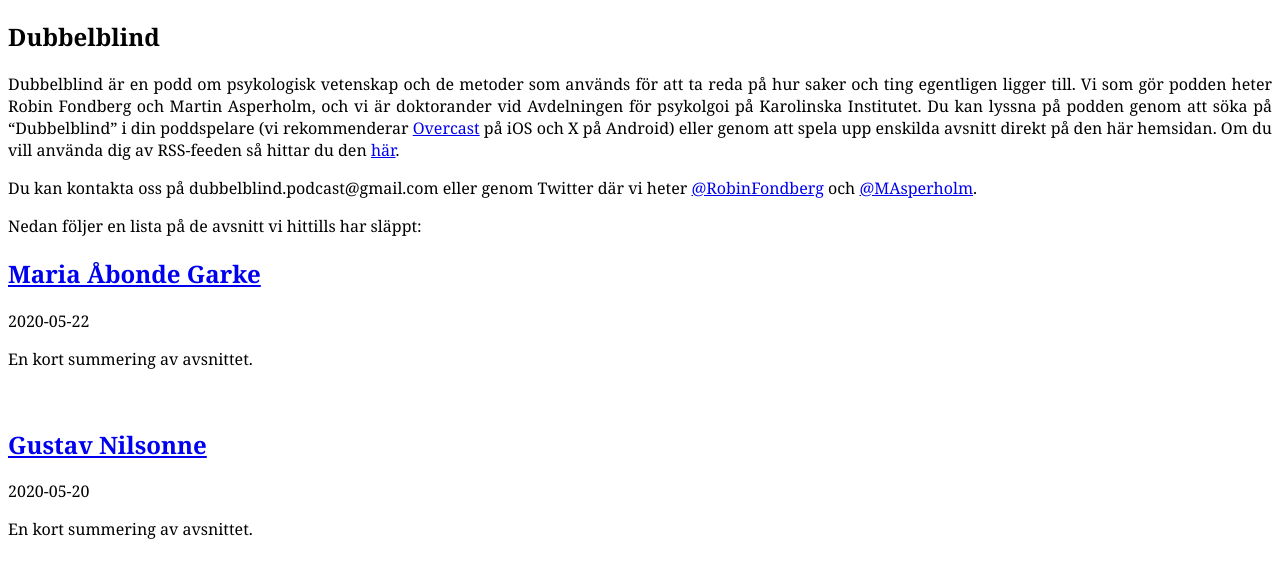
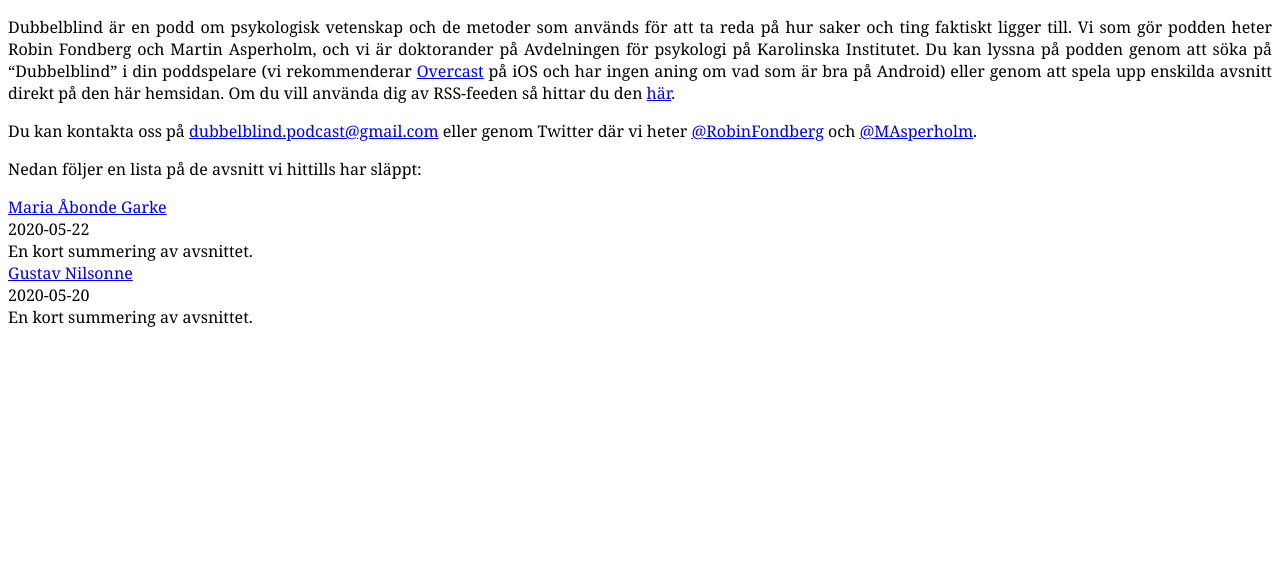
Before and after one commit to Dubbelblind/Dubbelblind.github.io, a Jekyll site: the page built from index_hemlig.md, in a window 1280 px wide. Shown: the top 578 px of the page. Built offline with Jekyll 4.4.1, drawn with Linux system fonts in a browser that asks for light colours.

Commit message:
Update index_hemlig.md

```diff
--- a/index_hemlig.md
+++ b/index_hemlig.md
@@ -10,38 +10,23 @@ layout: default
 	</html>
 -->
 
-# Dubbelblind
+Dubbelblind är en podd om psykologisk vetenskap och de metoder som används för att ta reda på hur saker och ting faktiskt ligger till. Vi som gör podden heter Robin Fondberg och Martin Asperholm, och vi är doktorander på Avdelningen för psykologi på Karolinska Institutet. Du kan lyssna på podden genom att söka på "Dubbelblind" i din poddspelare (vi rekommenderar [Overcast](https://overcast.fm) på iOS och har ingen aning om vad som är bra på Android) eller genom att spela upp enskilda avsnitt direkt på den här hemsidan. Om du vill använda dig av RSS-feeden så hittar du den [här](./podcast.xml).
 
-Dubbelblind är en podd om psykologisk vetenskap och de metoder som används för att ta reda på hur saker och ting egentligen ligger till. Vi som gör podden heter Robin Fondberg och Martin Asperholm, och vi är doktorander vid Avdelningen för psykolgoi på Karolinska Institutet. Du kan lyssna på podden genom att söka på "Dubbelblind" i din poddspelare (vi rekommenderar [Overcast](https://overcast.fm) på iOS och X på Android) eller genom att spela upp enskilda avsnitt direkt på den här hemsidan. Om du vill använda dig av RSS-feeden så hittar du den [här](./podcast.xml).
-
-Du kan kontakta oss på dubbelblind.podcast@gmail.com eller genom Twitter där vi heter [@RobinFondberg](https://twitter.com/RobinFondberg) och [@MAsperholm](https://twitter.com/MAsperholm).
+Du kan kontakta oss på <a href="mailto:dubbelblind@gmail.com">dubbelblind.podcast@gmail.com</a> eller genom Twitter där vi heter [@RobinFondberg](https://twitter.com/RobinFondberg) och [@MAsperholm](https://twitter.com/MAsperholm).
 
 Nedan följer en lista på de avsnitt vi hittills har släppt:
 
-<div class="card-grid">
-<!--     -->
-
-    {% assign first_post = site.posts.first %}
-    <div class="cards">
-        <h2>
-            <a class="post-link" href="{{ first_post.url | prepend: site.baseurl }}">{{ first_post.title }}</a>
-        </h2>
-        <p class="meta">{{ first_post.date | date: "%Y-%m-%d" }}</p>
-        <p>{{ first_post.summary }} </p>
-    </div>
-
-    {% for post in site.posts offset:1 %}
-    <br>
-    <div class="cards">
-        <h2>
-            <a class="post-link" href="{{ post.url | prepend: site.baseurl }}">{{ post.title }}</a>
-        </h2>
-        <p class="meta">{{ post.date | date: "%Y-%m-%d" }}</p>
-        <p>{{ post.summary }} </p>
-    </div>
-    {% endfor %}
-
+{% assign first_post = site.posts.first %}
+<div class="avsnitt">
+	<a class="avsnitt_titel" href="{{ first_post.url | prepend: site.baseurl }}">{{ first_post.title }}</a>
+	<div class="avsnitt_datum">{{ first_post.date | date: "%Y-%m-%d" }}</div>
+	<div class="avsnitt_summering">{{ first_post.summary }} </div>
 </div>
 
-<div class="container center-content extra-padding">
+{% for post in site.posts offset:1 %}
+<div class="avsnitt">
+	<a class="avsnitt_titel" href="{{ post.url | prepend: site.baseurl }}">{{ post.title }}</a>
+	<div class="avsnitt_datum">{{ post.date | date: "%Y-%m-%d" }}</div>
+	<div class="avsnitt_summering">{{ post.summary }}</div>
 </div>
+{% endfor %}
```
